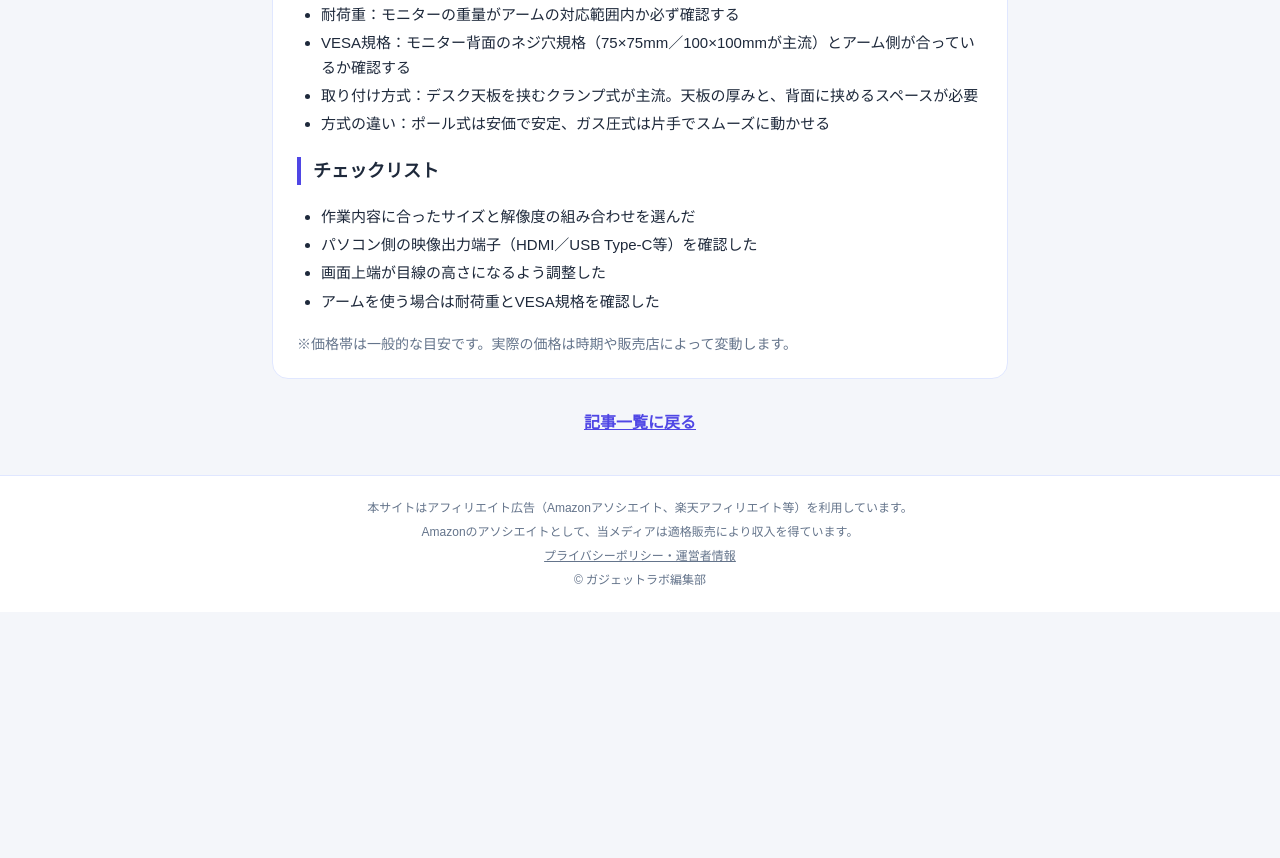
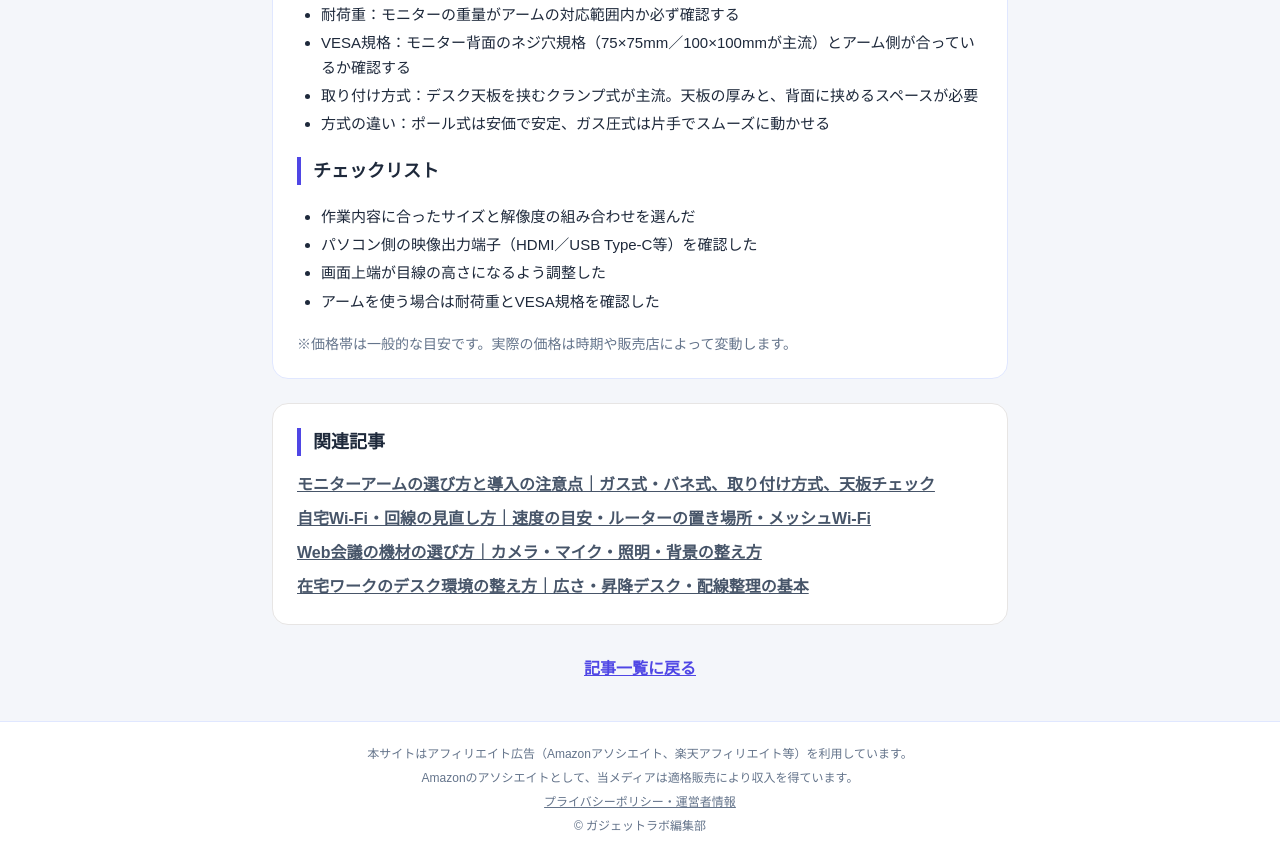
Before and after one commit to omni-labo/work-navi, a plain HTML site: page monitor.html in a window 1280 px wide. Shown: the part 959-1817 px from the top of the page. Before the commit the page ends 1571 px from the top, so only its background shows below. Drawn offline with nearby package versions, Linux system fonts and the light colour scheme.

Commit message:
関連記事セクションを追加（サイト内リンク強化）

```diff
--- a/monitor.html
+++ b/monitor.html
@@ -56,6 +56,16 @@
     </ul>
     <p class="text-sm text-slate-500">※価格帯は一般的な目安です。実際の価格は時期や販売店によって変動します。</p>
   </div>
+  <div class="bg-white rounded-2xl border border-stone-200 p-6 mt-6">
+    <h2 class="font-bold text-lg border-l-4 border-indigo-600 pl-3">関連記事</h2>
+    <ul class="mt-4 space-y-2 leading-relaxed">
+      <li><a href="monitor-arm.html" class="text-slate-600 font-bold underline">モニターアームの選び方と導入の注意点｜ガス式・バネ式、取り付け方式、天板チェック</a></li>
+      <li><a href="wifi.html" class="text-slate-600 font-bold underline">自宅Wi-Fi・回線の見直し方｜速度の目安・ルーターの置き場所・メッシュWi-Fi</a></li>
+      <li><a href="meeting.html" class="text-slate-600 font-bold underline">Web会議の機材の選び方｜カメラ・マイク・照明・背景の整え方</a></li>
+      <li><a href="desk.html" class="text-slate-600 font-bold underline">在宅ワークのデスク環境の整え方｜広さ・昇降デスク・配線整理の基本</a></li>
+    </ul>
+  </div>
+
 
   <div class="mt-8 text-center">
     <a href="index.html#articles" class="text-indigo-600 font-bold underline">記事一覧に戻る</a>
```
Also changed, not shown: chair.html (+10 -0 lines), desk.html (+10 -0 lines), meeting.html (+10 -0 lines), monitor-arm.html (+10 -0 lines), wifi.html (+10 -0 lines).
